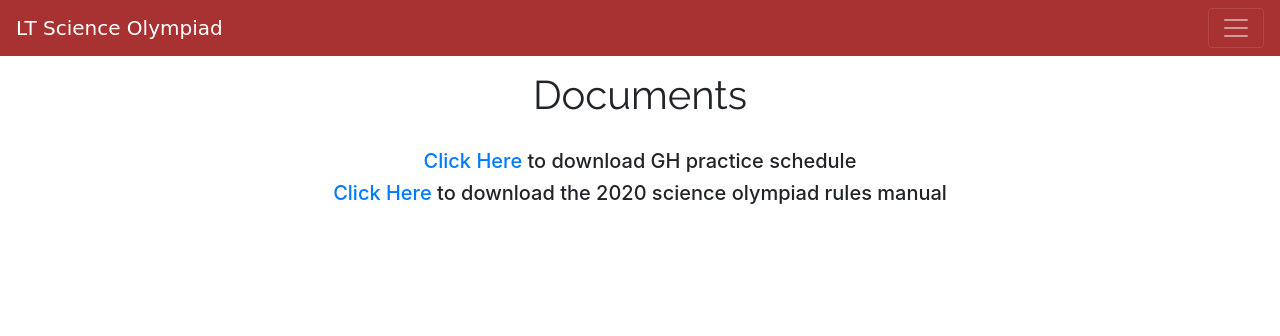
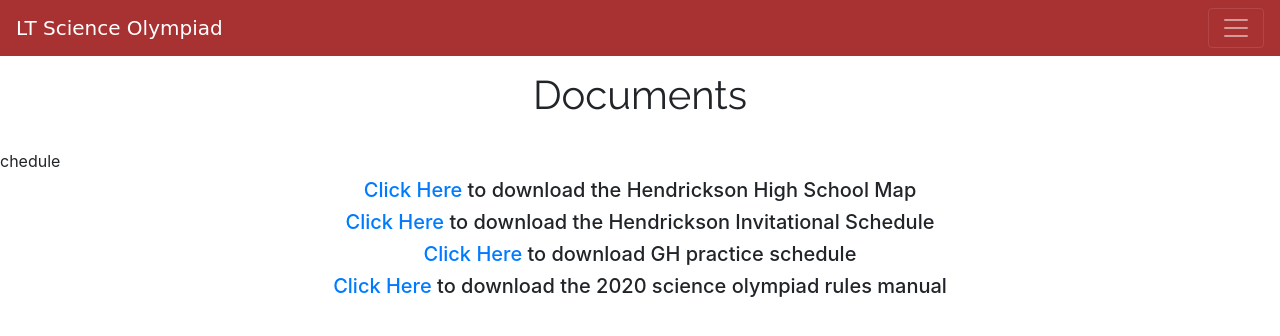
Before and after one commit to jpurista/ltscio, a plain HTML site: page docs.html in a window 1280 px wide. Drawn offline with nearby package versions, Linux system fonts and the light colour scheme; no server answers; a web font is replaced by a local one.

Commit message:
Update docs.html

```diff
--- a/docs.html
+++ b/docs.html
@@ -50,6 +50,9 @@
         <h1>Documents</h1>
     </div>
     <div class="docdown">
+      chedule</h5>
+      <h5 id="calendar_link"><a href="images/hendrickson-map.pdf" target="_blank" download>Click Here</a> to download the Hendrickson High School Map</h5>
+      <h5 id="calendar_link"><a href="images/hendrickson-schedule.pdf" target="_blank" download>Click Here</a> to download the Hendrickson Invitational Schedule</h5>
       <h5 id="calendar_link"><a href="images/genius hour schedule.pdf" target="_blank" download>Click Here</a> to download GH practice schedule</h5>
       <h5 id="calendar_link"><a href="images/science olympiad rules manual 2020.pdf" target="_blank" download>Click Here</a> to download the 2020 science olympiad rules manual</h5>
     </div>
```
